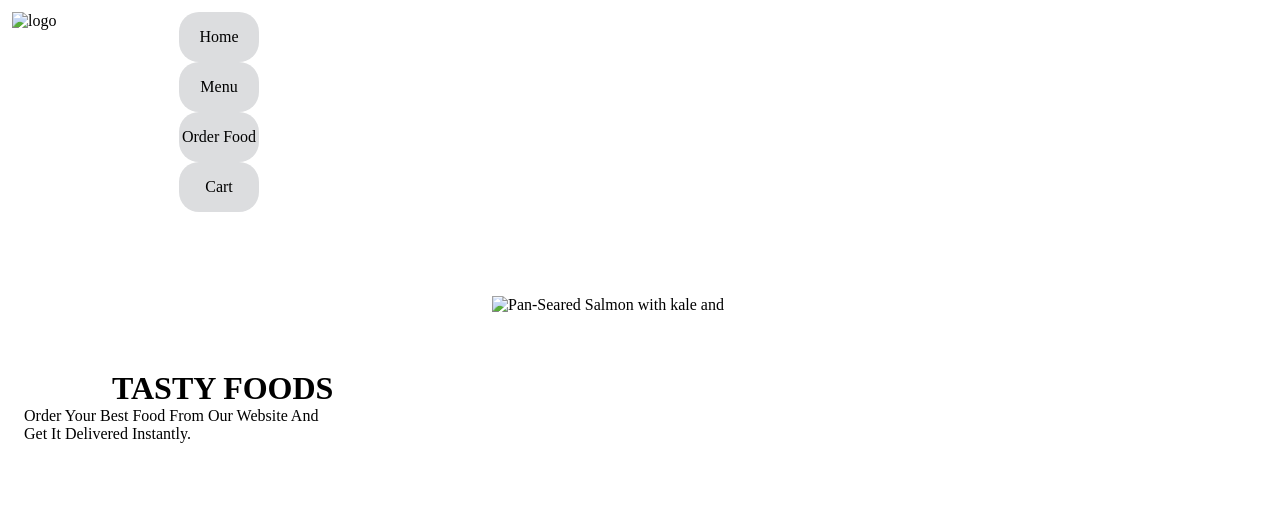
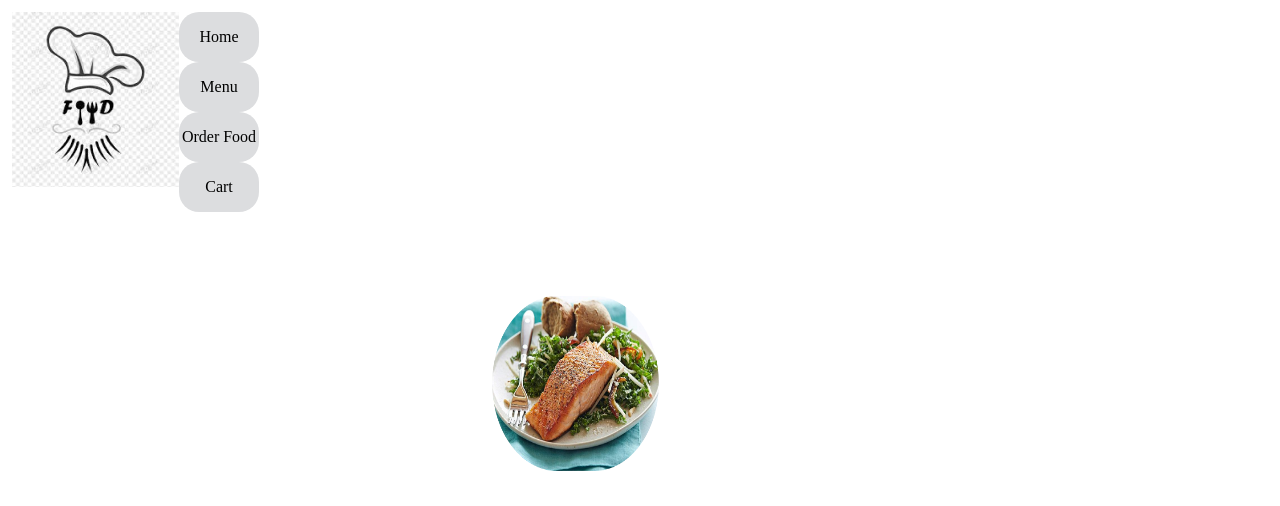
Before and after one commit to OkelloSam21/tasty-food, a plain HTML site: page index.html in a window 1280 px wide. Shown: the top 506 px of the page. Drawn offline with Linux system fonts and the light colour scheme; the site is published under a folder, as on GitHub Pages, so addresses that start at the root find nothing.

Commit message:
update index.html

```diff
--- a/index.html
+++ b/index.html
@@ -12,7 +12,7 @@
     <div class="wrapper">
         <nav class="navbar">
             <div class="logo">
-                <img src="/Assets/Images/logo 1.png" alt="logo">
+                <img src="./Assets/Images/logo 1.png" alt="logo">
             </div>
                 <div class="navbar-links">
                     <ul>
@@ -33,7 +33,7 @@
                 <div class="description">
 
                     <div class="description-image">
-                        <img src="/Assets/Images/Pan-Seared Salmon with kale and apple salad 1.png" alt="Pan-Seared Salmon with kale and">
+                        <img src="./Assets/Images/Pan-Seared Salmon with kale and apple salad 1.png" alt="Pan-Seared Salmon with kale and">
                     </div>
 
                     <div class="description-text">
```
